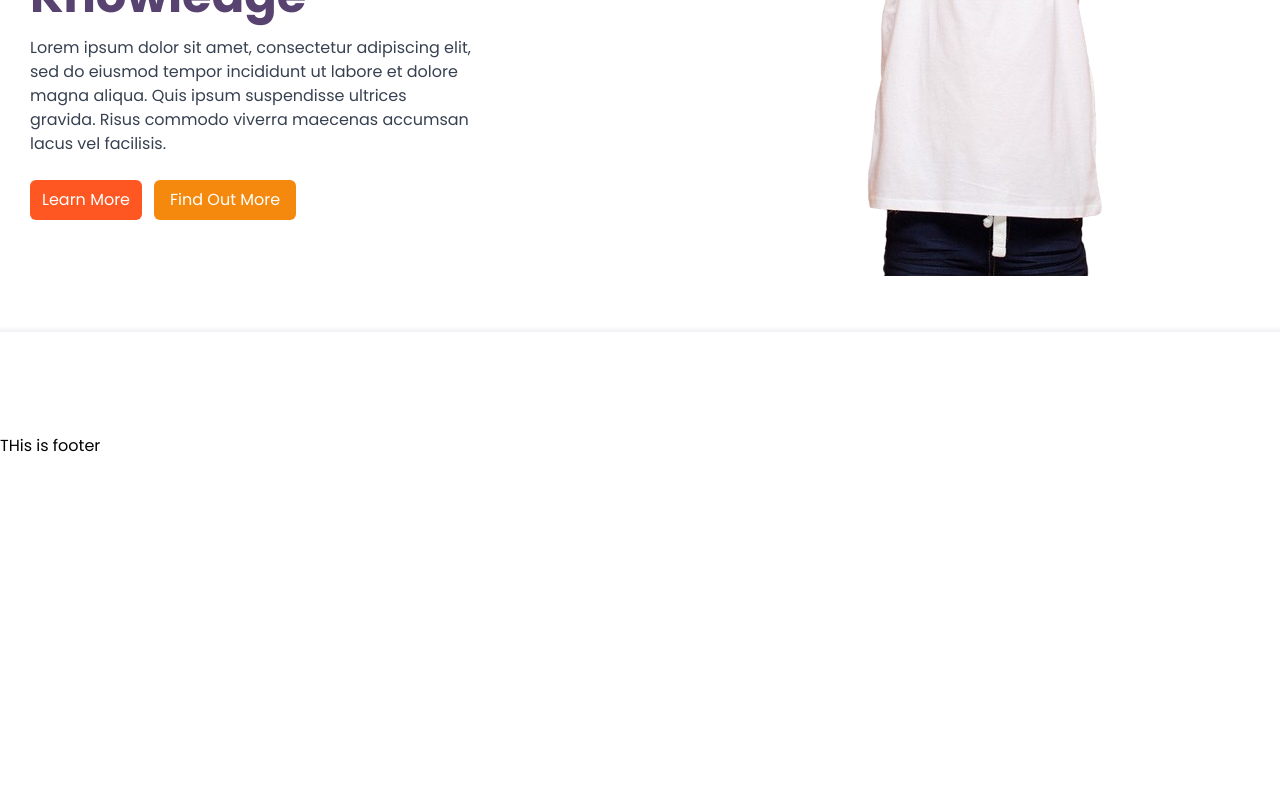
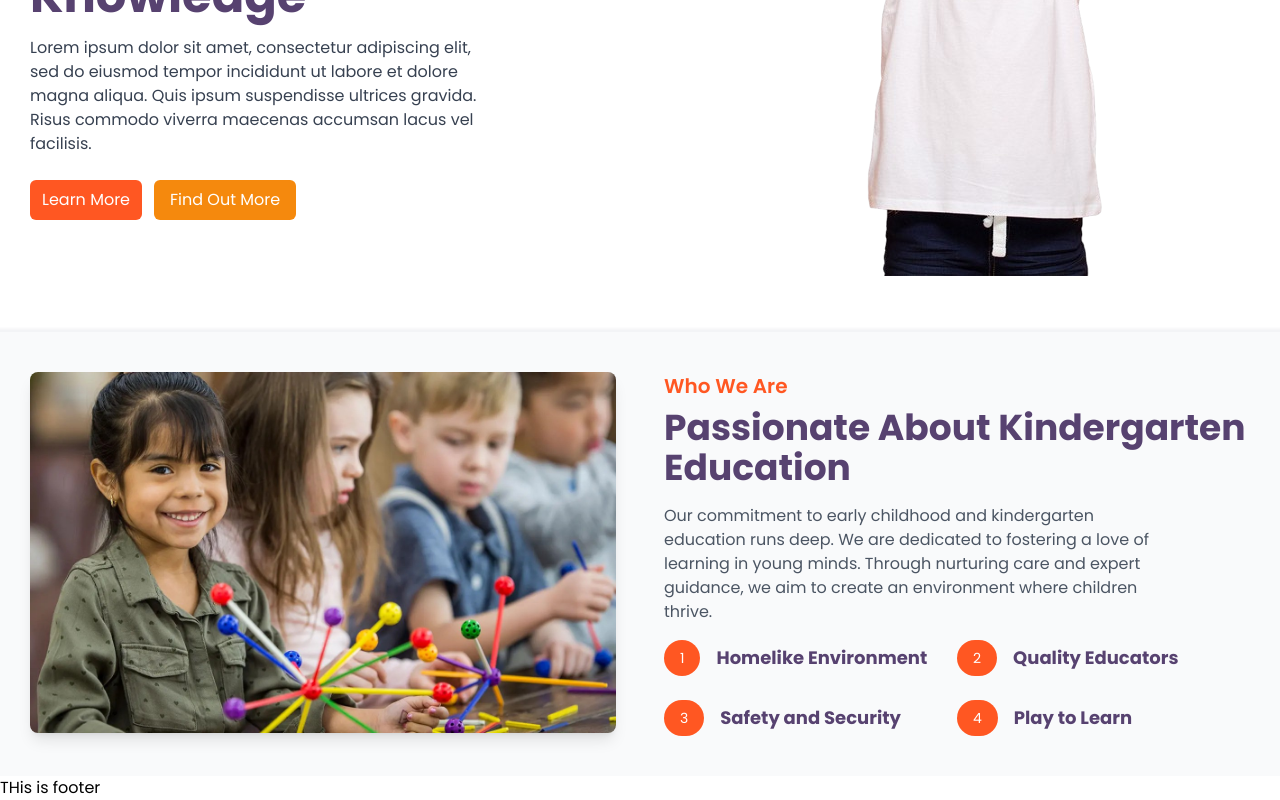
Before and after one commit to Al-Amin49/curio-kids, a Next.js app: page / in a window 1280 px wide. Shown: the part 438-1238 px from the top of the page. Before the commit the page ends 896 px from the top, so only its background shows below. Built offline with nearby package versions, Linux system fonts and the light colour scheme.

Commit message:
who we are section completed

```diff
--- a/src/app/components/UI/Container.tsx
+++ b/src/app/components/UI/Container.tsx
@@ -7,7 +7,7 @@ type TContainerProps = {
 };
 const Container = ({ children, className }: TContainerProps) => {
   return (
-    <div className={twMerge("max-w-[1220px] mx-auto", className)}>
+    <div className={twMerge("w-full max-w-[1220px]  mx-auto", className)}>
       {children}
     </div>
   );
--- a/src/app/components/UI/Home/Banner.tsx
+++ b/src/app/components/UI/Home/Banner.tsx
@@ -77,7 +77,7 @@ const Banner = () => {
             >
               <Image src={child1} alt="Child" />
             </motion.div>
-            <Image src={child2} alt="Child" className="hidden md:block ml-6" />
+            <Image src={child2} alt="Child" className="hidden md:block " />
           </div>
         </div>
       </Container>
--- /dev/null
+++ b/src/app/components/UI/Home/WhoWeAre.tsx
@@ -0,0 +1,65 @@
+import Image from "next/image";
+import Container from "../Container";
+import child from "@/assets/child3.jpg";
+
+const WhoWeAre = () => {
+  return (
+    <div className="py-10 bg-gray-50">
+      <Container className="flex flex-col lg:flex-row items-center lg:items-start justify-evenly space-y-8 lg:space-y-0 lg:space-x-12">
+        {/* Image Section */}
+        <div className="w-full lg:w-1/2 flex justify-center lg:justify-start">
+          <Image
+            src={child}
+            alt="Child Image"
+            className="rounded-lg shadow-lg lg:w-full h-auto"
+          />
+        </div>
+
+        {/* Text Section */}
+        <div className="w-full lg:w-1/2 text-center lg:text-left">
+          <h3 className="text-xl text-primary font-semibold mb-2">
+            Who We Are
+          </h3>
+          <h1 className="text-3xl lg:text-4xl text-black font-bold">
+            Passionate About Kindergarten Education
+          </h1>
+          <p className="text-gray-600 my-4 lg:w-[85%] mx-auto lg:mx-0">
+            Our commitment to early childhood and kindergarten education runs deep.
+            We are dedicated to fostering a love of learning in young minds. Through nurturing care
+            and expert guidance, we aim to create an environment where children thrive.
+          </p>
+
+          {/* Numbered Features */}
+          <div className="grid grid-cols-1 lg:grid-cols-2 gap-y-4 lg:gap-y-6">
+            <div className="flex items-center space-x-4">
+              <span className="bg-primary rounded-full py-2 px-4 text-white text-sm">
+                1
+              </span>
+              <h2 className="font-bold text-black text-lg">Homelike Environment</h2>
+            </div>
+            <div className="flex items-center space-x-4">
+              <span className="bg-primary rounded-full py-2 px-4 text-white text-sm">
+                2
+              </span>
+              <h2 className="font-bold text-black text-lg">Quality Educators</h2>
+            </div>
+            <div className="flex items-center space-x-4">
+              <span className="bg-primary rounded-full py-2 px-4 text-white text-sm">
+                3
+              </span>
+              <h2 className="font-bold text-black text-lg">Safety and Security</h2>
+            </div>
+            <div className="flex items-center space-x-4">
+              <span className="bg-primary rounded-full py-2 px-4 text-white text-sm">
+                4
+              </span>
+              <h2 className="font-bold text-black text-lg">Play to Learn</h2>
+            </div>
+          </div>
+        </div>
+      </Container>
+    </div>
+  );
+};
+
+export default WhoWeAre;
--- a/src/app/page.tsx
+++ b/src/app/page.tsx
@@ -1,10 +1,12 @@
 import Banner from "./components/UI/Home/Banner";
+import WhoWeAre from "./components/UI/Home/WhoWeAre";
 
 
 export default function Home() {
   return (
-   <div className="overflow-x-hidden">
+   <div className="overflow-x-hidden ">
    <Banner/>
+   <WhoWeAre/>
    </div>
   );
 }
```
Also changed, not shown: src/assets/child3.jpg (added).
